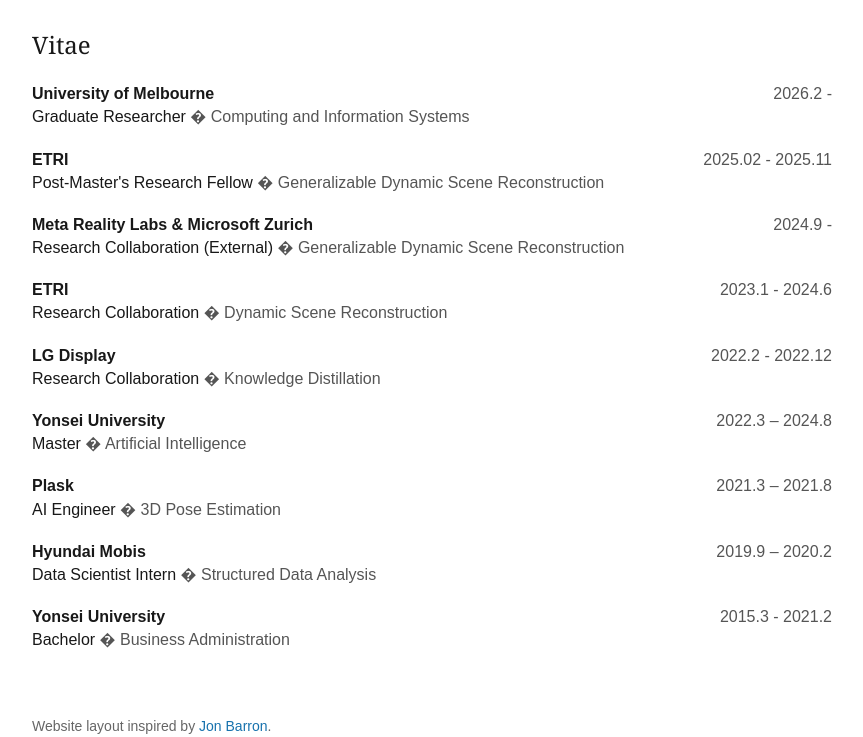
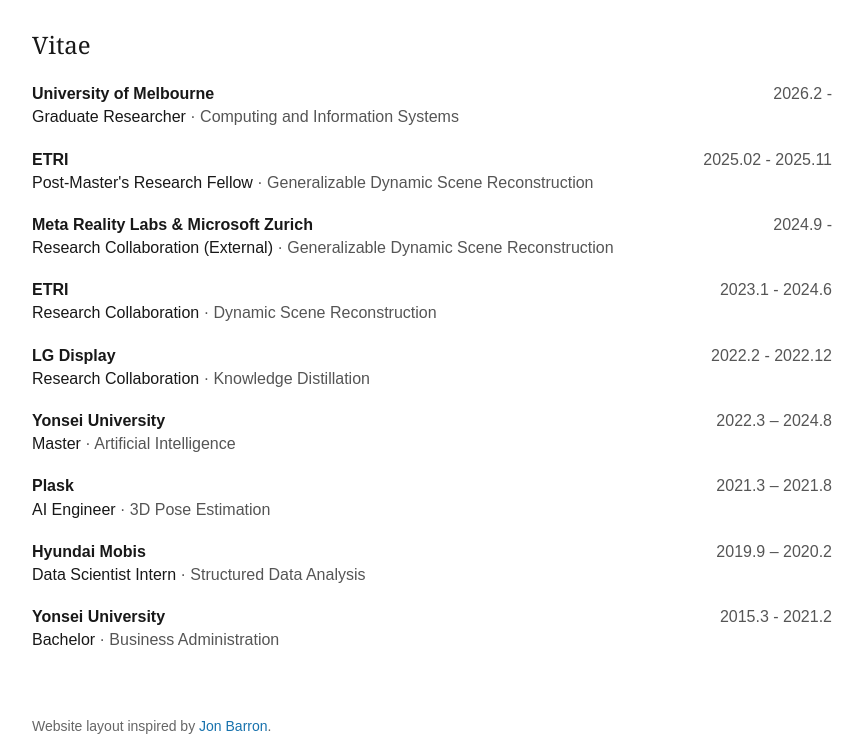
Before and after one commit to seoha-kim/seoha-kim.github.io, a Jekyll site: the page built from index.html, in a window 1280 px wide. Shown: the part 1548-2285 px from the top of the page, without its empty margins (208-1071 px from the left). Built offline with Jekyll 4.4.1, drawn with Linux system fonts in a browser that asks for light colours.

Commit message:
Fix vitae separator encoding

```diff
--- a/index.html
+++ b/index.html
@@ -53,7 +53,7 @@ title: Home
     {% for exp in site.data.experience.experiences %}
     <li class="experience">
       <div class="experience-main"><strong>{{ exp.place }}</strong><span class="experience-time">{{ exp.time }}</span></div>
-      <div>{{ exp.title }} <span class="experience-detail">� {{ exp.subtitle }}</span></div>
+      <div>{{ exp.title }} <span class="experience-detail">&middot; {{ exp.subtitle }}</span></div>
     </li>
     {% endfor %}
   </ul>
```
